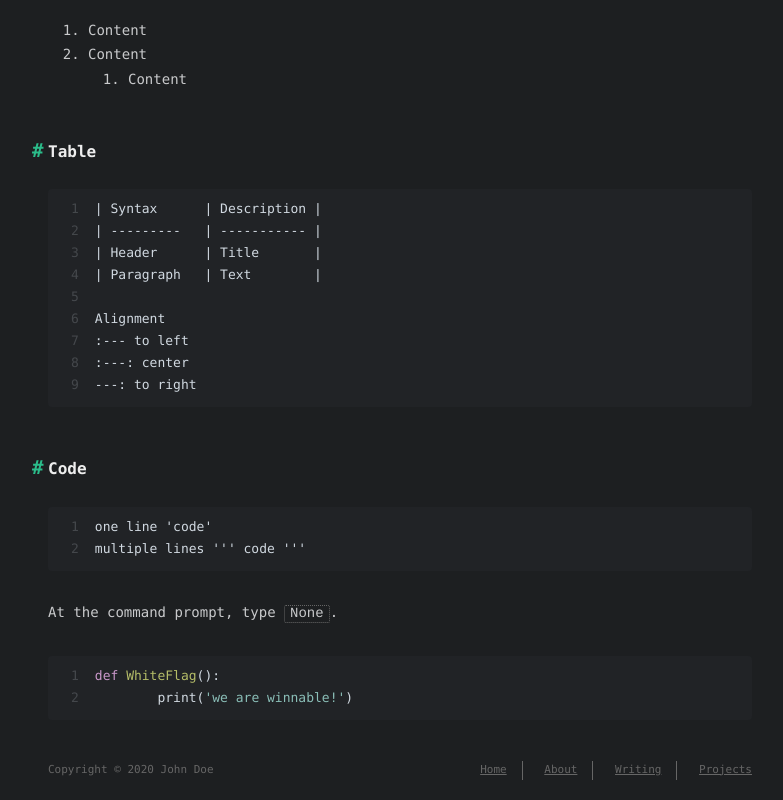
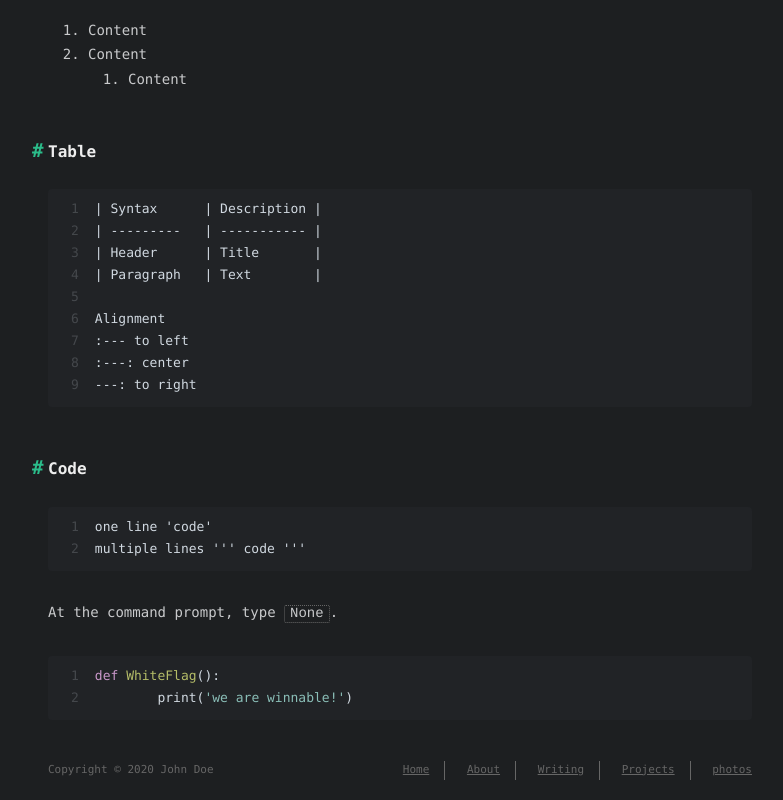
Before and after one commit to redevaaa/redevaaa.github.io, a plain HTML site: page 2020/02/03/Markdown-Notes/index.html in a window 1280 px wide. Shown: the part 2526-3326 px from the top of the page, without its empty margins (240-1023 px from the left). Drawn offline with Linux system fonts and the light colour scheme.

Commit message:
Site updated: 2020-02-03 22:05:39

```diff
--- a/2020/02/03/Markdown-Notes/index.html
+++ b/2020/02/03/Markdown-Notes/index.html
@@ -71,6 +71,8 @@
           <li><a href="/archives/">Writing</a></li>
 
           <li><a href="/">Projects</a></li>
+
+          <li><a href="/">photos</a></li>
 
       </ul>
     </span>
@@ -212,6 +214,8 @@
 
           <li><a href="/">Projects</a></li>
 
+          <li><a href="/">photos</a></li>
+
       </ul>
     </div>
 
@@ -262,6 +266,8 @@
           <li><a href="/archives/">Writing</a></li>
 
           <li><a href="/">Projects</a></li>
+
+          <li><a href="/">photos</a></li>
 
       </ul>
     </nav>
```
Also changed, not shown: 2020/02/03/hello-world/index.html (+6 -0 lines), archives/2020/02/index.html (+4 -0 lines), archives/2020/index.html (+4 -0 lines), archives/index.html (+4 -0 lines), c/index.html (+4 -0 lines), index.html (+4 -0 lines).
